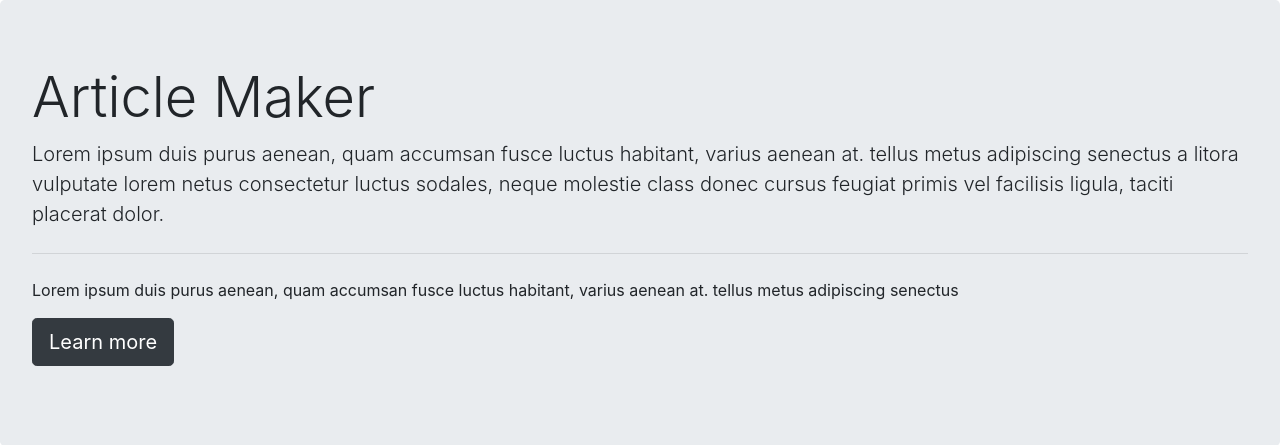
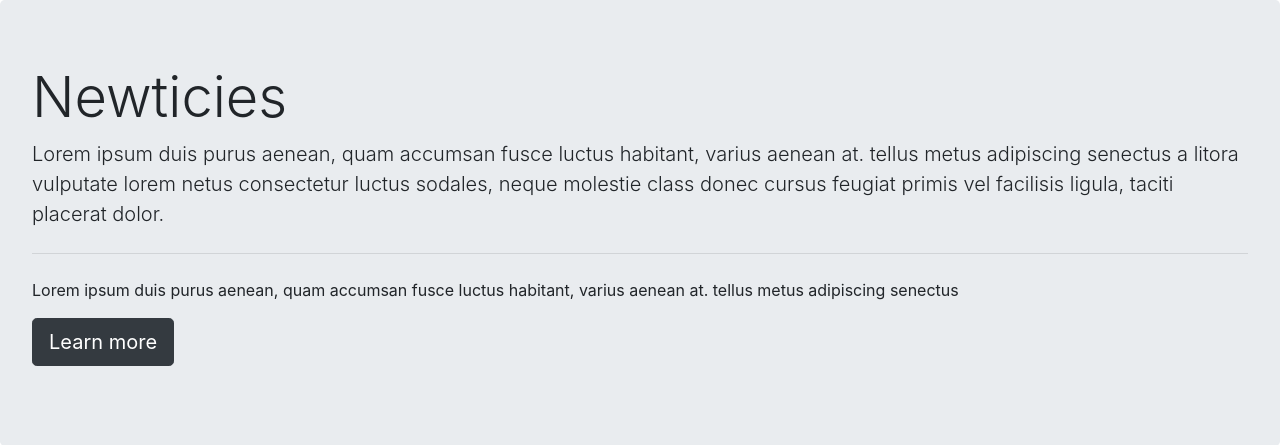
Before and after one commit to n4m-ward/NewTicies, a Node server app: page / in a window 1280 px wide. Shown: the part 56-501 px from the top of the page. Run offline with Node 20, Linux system fonts and the light colour scheme; data that the repository does not hold is empty; some libraries are stand-ins or nearby versions.

Commit message:
mudando nome

```diff
--- a/views/index.ejs
+++ b/views/index.ejs
@@ -37,7 +37,7 @@
 </style>
 <body>
     <div class="jumbotron">
-        <h1 class="display-4">Article Maker</h1>
+        <h1 class="display-4">Newticies</h1>
         <p class="lead">Lorem ipsum duis purus aenean, quam accumsan fusce luctus habitant, varius aenean at. tellus metus adipiscing senectus a litora vulputate lorem netus consectetur luctus sodales, neque molestie class donec cursus feugiat primis vel facilisis ligula, taciti placerat dolor.</p>
         <hr class="my-4">
         <p>Lorem ipsum duis purus aenean, quam accumsan fusce luctus habitant, varius aenean at. tellus metus adipiscing senectus </p>
```
